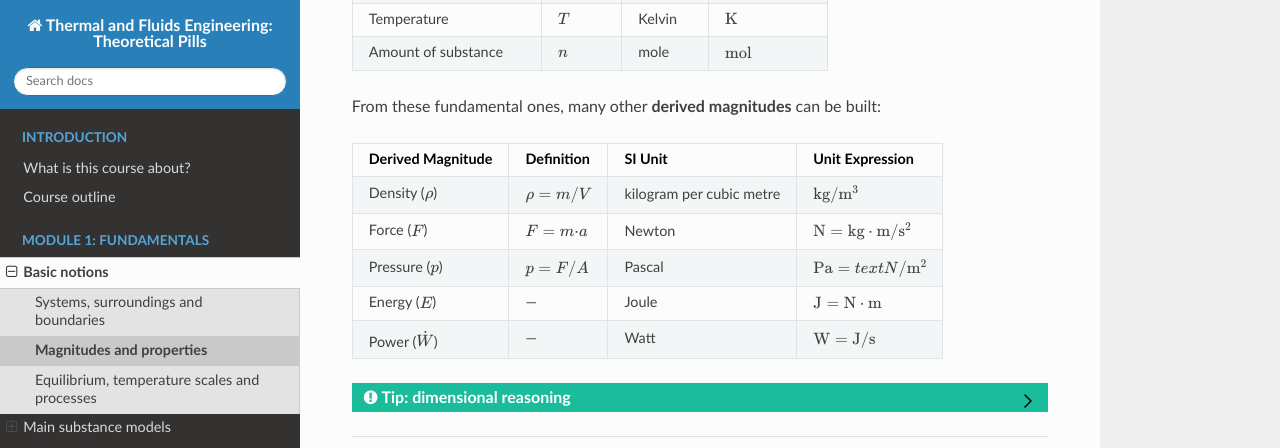
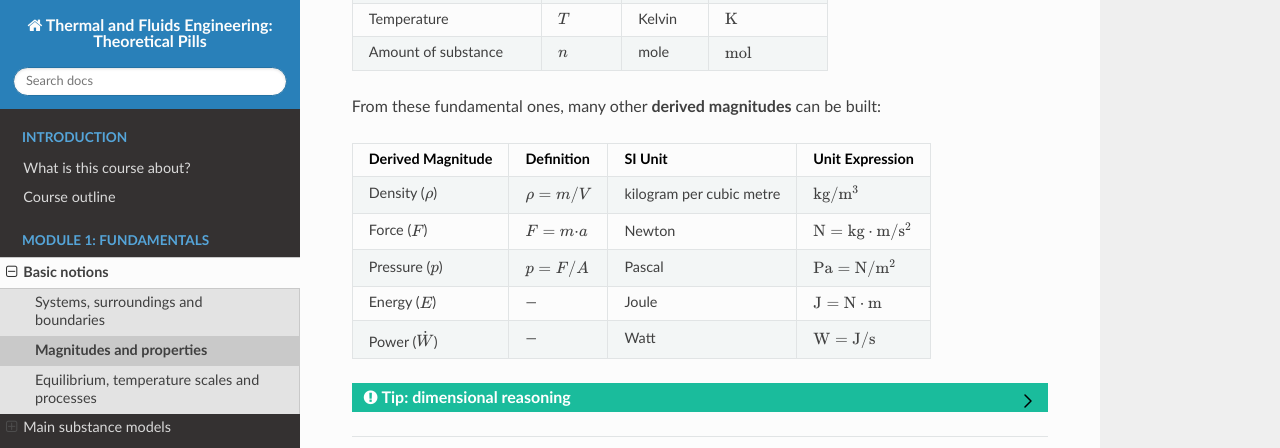
Before and after one commit to azarketa/Thermodynamics-theoretical-pills, a Sphinx documentation site: the page built from source/02_Magnitudes_and_properties.md, in a window 1280 px wide and 900 px high, scrolled down 937 px. Shown: the top 448 px of the window. Built offline with Sphinx 7.4.7 and the Read the Docs theme 3.1.0, drawn with Linux system fonts in a browser that asks for light colours; some of the changed text lies outside the part shown.

Commit message:
Files updated

```diff
--- a/source/02_Magnitudes_and_properties.md
+++ b/source/02_Magnitudes_and_properties.md
@@ -45,7 +45,7 @@ From these fundamental ones, many other **derived magnitudes** can be built:
 | :-------------------- | :------------- | :----------------------- | :--------------------------------------------------- |
 | Density ($\rho$)      | $\rho = m/V$   | kilogram per cubic metre | $\text{kg}/\text{m}^{3}$                           |
 | Force ($F$)           | $F = m{\cdot}a$    | Newton                   | $\text{N} = \text{kg}\cdot\text{m}/\text{s}^{2}$ |
-| Pressure ($p$)        | $p = F/A$      | Pascal                   | $\text{Pa} = text{N}/\text{m}^{2}$              |
+| Pressure ($p$)        | $p = F/A$      | Pascal                   | $\text{Pa} = \text{N}/\text{m}^{2}$              |
 | Energy ($E$)          | —              | Joule                    | $\text{J} = \text{N}\cdot\text{m}$               |
 | Power ($\dot{W}$)     | —              | Watt                     | $\text{W} = \text{J}/\text{s}$                   |
 
@@ -183,7 +183,7 @@ This makes the mole a natural unit for describing proportionality in reactions a
     | atmosphere                     |       $\text{atm}$      |    $1.01325\times10^{5}$ $\text{Pa}$   | Standard sea-level pressure   |
     | bar                            |       $\text{bar}$      |          $10^{5}$ $\text{Pa}$          | Industrial and meteorological |
     | millibar                       |      $\text{mbar}$      |          $10^{2}$ $\text{Pa}$          | Weather data                  |
-    | millimetre of mercury          | $\text{mmHg}]$ or $\text{torr}$ |           $133.3$ $\text{Pa}$          | Manometry and medicine        |
+    | millimetre of mercury          | $\text{mmHg}$ or $\text{torr}$ |           $133.3$ $\text{Pa}$          | Manometry and medicine        |
     | kilogram per square centimetre |     $\text{kg}/\text{cm}^{2}$     | $\approx 9.81\times10^{4}$ $\text{Pa}$ | Legacy (non-SI) unit          |
 
 :::{admonition} Tip: interpretation of 1 atm
```
